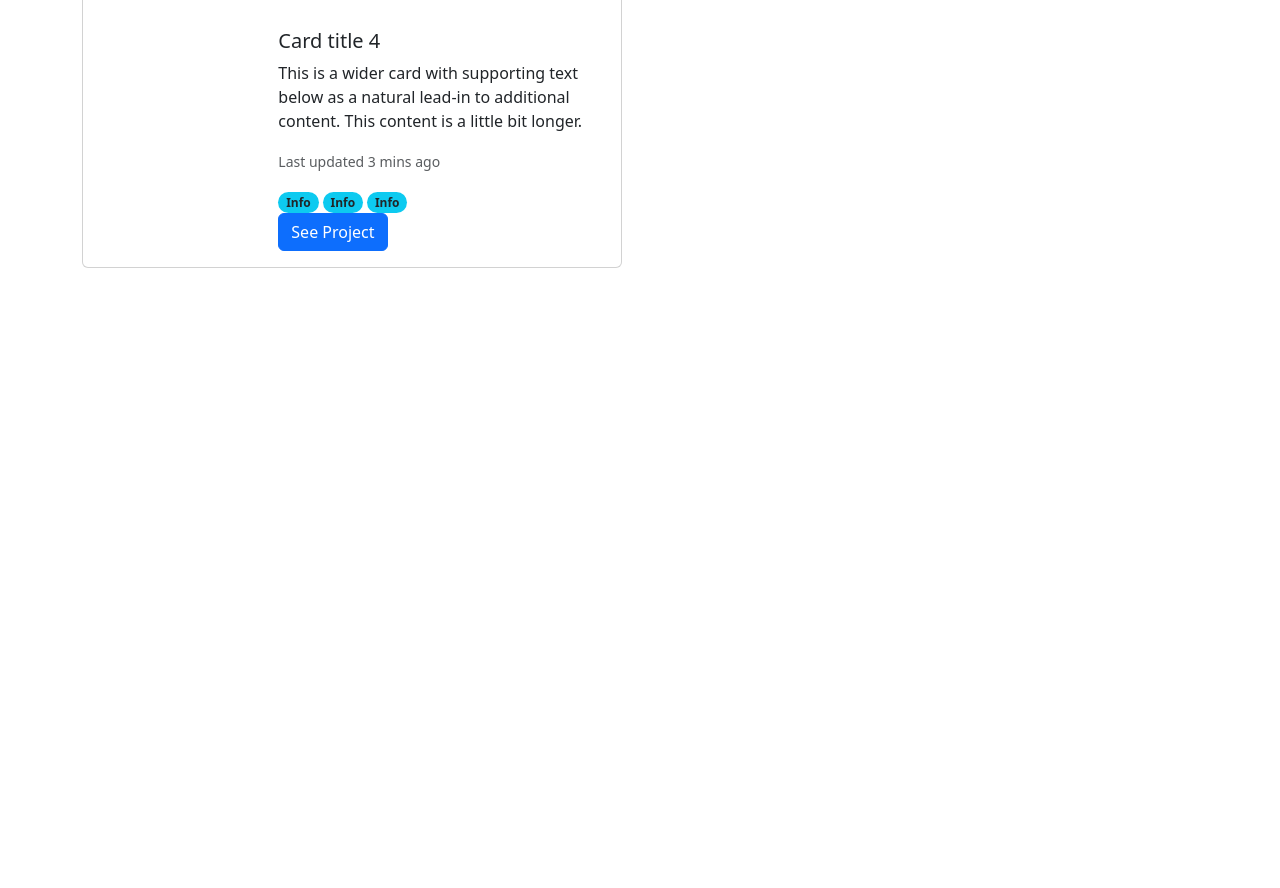
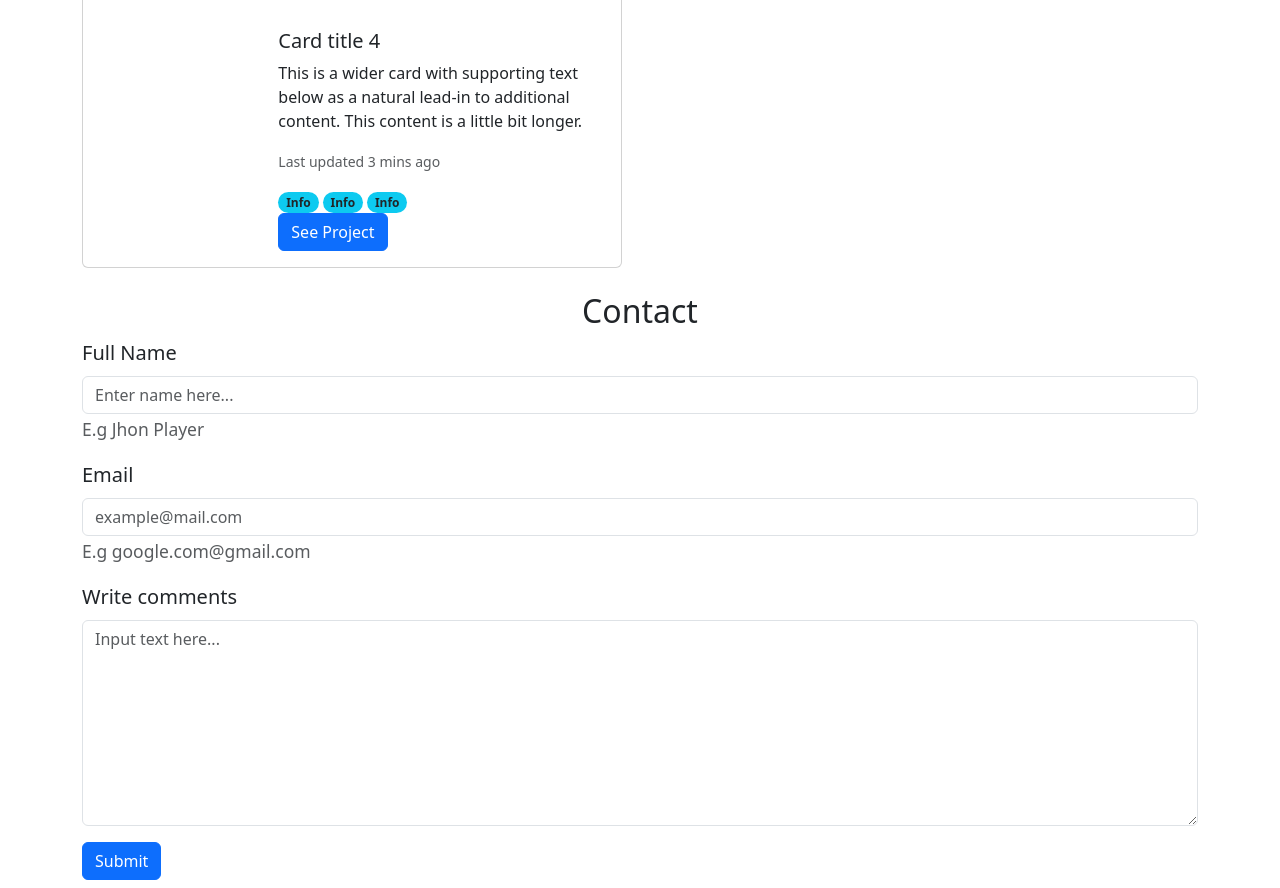
Before and after one commit to MoyasiGinko/Portfolio-Bootstrap, a website: page index.html in a window 1280 px wide. Shown: the part 927-1815 px from the top of the page. Before the commit the page ends 1211 px from the top, so only its background shows below. Drawn offline with nearby package versions, Linux system fonts and the light colour scheme.

Commit message:
Add contact form

```diff
--- a/index.html
+++ b/index.html
@@ -175,5 +175,27 @@
           </div>
         </div>
     </div>
+    <section class="contact-form form-control-lg">
+        <div class="contact-header">
+            <h2 class="heading text-lg-center">Contact</h2>
+        </div>
+        <div class="container">
+                <div class="mb-3">
+                    <label for="" class="form-label">Full Name</label>
+                    <input type="text" name="" id="" class="form-control" placeholder="Enter name here..." aria-describedby="helpId">
+                    <small id="helpId" class="text-muted">E.g Jhon Player</small>
+                </div>
+                <div class="mb-3">
+                    <label for="" class="form-label">Email</label>
+                    <input type="email" class="form-control" name="" id="" aria-describedby="emailHelpId" placeholder="example@mail.com">
+                    <small id="emailHelpId" class="form-text text-muted">E.g google.com@gmail.com</small>
+                </div>
+                <div class="mb-3">
+                    <label for="message" class="form-label">Write comments</label>
+                    <textarea class="form-control" name="message" id="message" rows="8" placeholder="Input text here..."></textarea>
+                </div>
+                <button type="submit" class="btn btn-primary">Submit</button>
+        </div>
+    </section>
   </body>
 </html>
```
